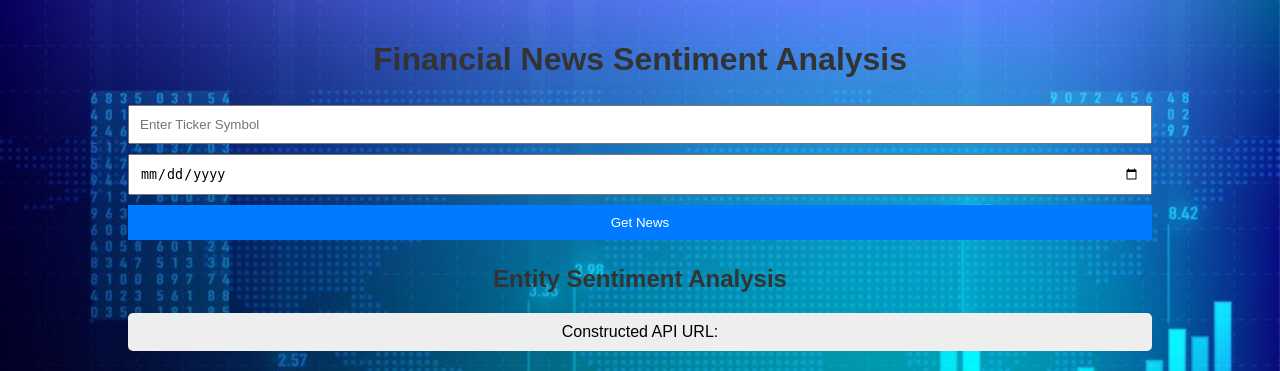
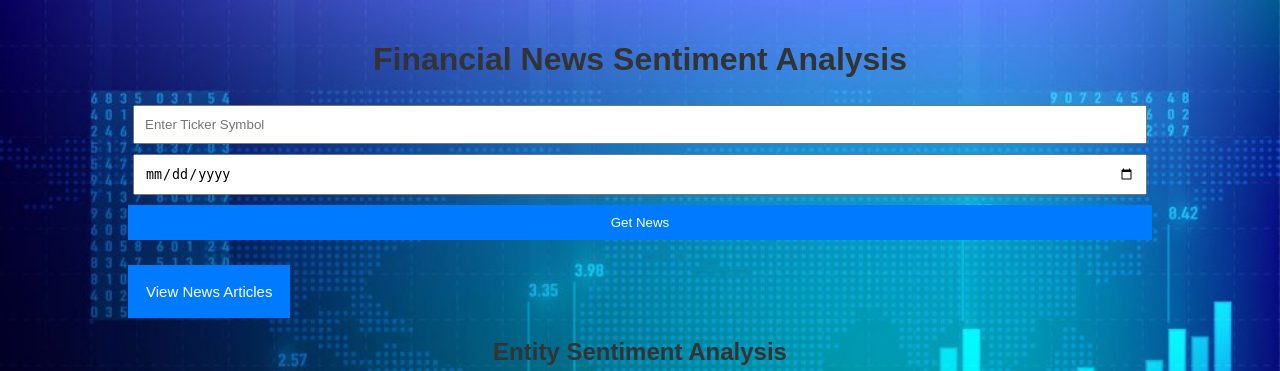
Before and after one commit to w0219156/FiscalFeel, a Flask app: page / in a window 1280 px wide. Shown: the top 371 px of the page. Run offline with Flask 3, Linux system fonts and the light colour scheme.

Commit message:
fixed menu color

```diff
--- a/static/css/style.css
+++ b/static/css/style.css
@@ -82,3 +82,42 @@ h1, h2 {
     border-radius: 5px;
     text-align: center;
 }
+
+.form-inline {
+    display: flex;
+    flex-wrap: wrap;
+    align-items: center;
+    justify-content: space-between;
+}
+
+.input-field {
+    margin: 5px;
+    flex-grow: 1;
+}
+
+.collapsible {
+    background-color: #007bff;
+    color: white;
+    cursor: pointer;
+    padding: 18px;
+    border: none;
+    text-align: left;
+    outline: none;
+    font-size: 15px;
+    margin-top: 20px;
+}
+
+.active, .collapsible:hover {
+    background-color: #0056b3;
+}
+
+.content {
+    padding: 0 18px;
+    display: none;
+    overflow: hidden;
+    background-color: #f9f9f9;
+}
+
+.sentiment-table th, .sentiment-table td {
+    color: white;
+}
--- a/templates/index.html
+++ b/templates/index.html
@@ -9,19 +9,23 @@
 <body>
     <div class="container">
         <h1>Financial News Sentiment Analysis</h1>
-        <form method="POST">
+        <form method="POST" class="form-inline">
             <input type="text" name="ticker" placeholder="Enter Ticker Symbol" class="input-field">
             <input type="date" name="date" placeholder="Select Date" class="input-field">
             <button type="submit" class="submit-btn">Get News</button>
         </form>
-        <div class="news-list">
-            <ul id="newsItems">
+
+        <div class="news-section">
+            <button class="collapsible">View News Articles</button>
+            <div class="content">
+                <ul>
                     {% for title, sentiment in news_data %}
                     <li>
                         {{ title }} - <span class="{{ sentiment['label'] }}">Sentiment: {{ sentiment['label'] }}</span>
                     </li>
                     {% endfor %}
                 </ul>
+            </div>
         </div>
         <h2>Entity Sentiment Analysis</h2>
         <div id="apiUrl" class="api-url">
@@ -48,5 +52,24 @@
             </tbody>
         </table>
     </div>
+    <script>
+        // JavaScript for collapsible functionality
+        var coll = document.getElementsByClassName("collapsible");
+        var i;
+
+        for (i = 0; i < coll.length; i++) {
+            coll[i].addEventListener("click", function() {
+                this.classList.toggle("active");
+                var content = this.nextElementSibling;
+                if (content.style.display === "block") {
+                    content.style.display = "none";
+                } else {
+                    content.style.display = "block";
+                }
+            });
+        }
+    </script>
 </body>
 </html>
+</body>
+</html>
```
Lines whose indentation alone changed are shown as unchanged.
